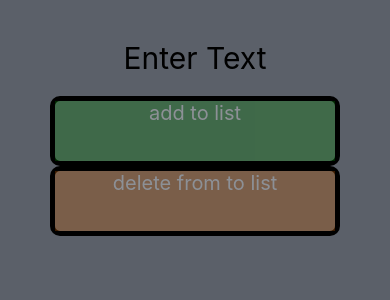
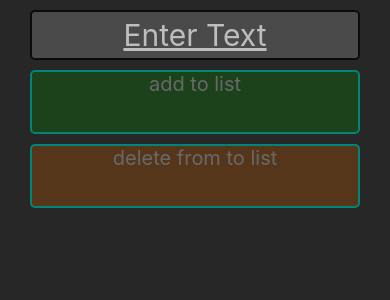
Before and after one commit to isberg1/shoppingList, a React Native app: screen / in a window 390 px wide. Shown: the top 300 px of the page. Built offline with nearby package versions, Linux system fonts and the light colour scheme.

Commit message:
removed unused callbacks, changed styling

```diff
--- a/App.js
+++ b/App.js
@@ -25,7 +25,7 @@ const App = () => {
   const [add, setAdd] = useState('');
   const [list, addToList, deleteList] = useDB({});
 
-  const onPress = () => {
+  const onPressAdd = () => {
     if (add) {
       addToList(add);
       setAdd('');
@@ -43,21 +43,21 @@ const App = () => {
         <View />
         <TextInput
           placeholder={'Enter Text'}
-          style={{...styles.input}}
+          style={styles.input}
           onChangeText={setAdd}
           value={add}
         />
         <Buttons
           addingDisabled={!add}
           deletingDisabled={list.length === 0}
-          onPress={onPress}
+          onPressAdd={onPressAdd}
           onPressDelete={onPressDelete}
         />
         <ScrollView
           contentInsetAdjustmentBehavior="automatic"
           style={styles.scrollView}>
           {list.map((val, index) => (
-            <View key={index} style={styles.border}>
+            <View key={index} style={styles.textBorder}>
               <Text style={styles.text}>{val}</Text>
             </View>
           ))}
--- a/Components/Buttons/Buttons.js
+++ b/Components/Buttons/Buttons.js
@@ -1,44 +1,38 @@
-import React, {useState, useEffect, useCallback} from 'react';
-import {
-  SafeAreaView,
-  ScrollView,
-  View,
-  Text,
-  StatusBar,
-  TextInput,
-  TouchableOpacity,
-} from 'react-native';
-import {styles} from '../../Styles';
+import React from 'react';
+import {View, Text, TouchableOpacity} from 'react-native';
+import {styles} from './styles';
 
-const Buttons = ({
-  onPress,
+export const Button = ({text, onPress, onPressDelete, disabled, styling}) => {
+  return (
+    <View style={styles.buttonContainer}>
+      <TouchableOpacity onPress={onPress} disabled={disabled}>
+        <Text style={[styling, disabled ? [styles.disabled] : {}]}>{text}</Text>
+      </TouchableOpacity>
+    </View>
+  );
+};
+
+export const Buttons = ({
+  onPressAdd,
   onPressDelete,
   addingDisabled,
   deletingDisabled,
 }) => {
   return (
-    <View>
-      <View style={styles.buttonContainer}>
-        <TouchableOpacity onPress={onPress} disabled={addingDisabled}>
-          <Text
-            style={[styles.button, addingDisabled ? [styles.disabled] : {}]}>
-            add to list
-          </Text>
-        </TouchableOpacity>
-      </View>
-      <View style={styles.buttonContainer}>
-        <TouchableOpacity onPress={onPressDelete} disabled={deletingDisabled}>
-          <Text
-            style={[
-              styles.buttonDelete,
-              deletingDisabled ? styles.disabled : {},
-            ]}>
-            delete from to list
-          </Text>
-        </TouchableOpacity>
-      </View>
-    </View>
+    <>
+      <Button
+        text={'add to list'}
+        onPress={onPressAdd}
+        disabled={addingDisabled}
+        styling={styles.button}
+      />
+      <View style={styles.spacing} />
+      <Button
+        text={'delete from to list'}
+        onPress={onPressDelete}
+        disabled={deletingDisabled}
+        styling={styles.buttonDelete}
+      />
+    </>
   );
 };
-
-export default Buttons;
--- /dev/null
+++ b/Components/Buttons/styles.js
@@ -0,0 +1,35 @@
+import {StyleSheet} from 'react-native';
+import {defaultBorder} from '../commonSyles';
+
+const greenBlue = '#008577';
+
+export const styles = StyleSheet.create({
+  button: {
+    textAlign: 'center',
+    textAlignVertical: 'center',
+    fontSize: 20,
+    color: 'white',
+    height: 60,
+    backgroundColor: 'green',
+  },
+  buttonDelete: {
+    textAlign: 'center',
+    textAlignVertical: 'center',
+    fontSize: 20,
+    color: 'white',
+    height: 60,
+    backgroundColor: '#C25B01',
+  },
+  buttonContainer: {
+    fontSize: 50,
+    borderColor: greenBlue,
+    ...defaultBorder,
+    marginHorizontal: 30,
+  },
+  disabled: {
+    opacity: 0.3,
+  },
+  spacing: {
+    marginBottom: 10,
+  },
+});
--- /dev/null
+++ b/Components/commonSyles.js
@@ -0,0 +1,4 @@
+export const defaultBorder = {
+  borderWidth: 2,
+  borderRadius: 5,
+};
--- a/Components/index.js
+++ b/Components/index.js
@@ -1,3 +1,4 @@
-import Buttons from './Buttons/Buttons';
+import {Buttons, Button} from './Buttons/Buttons';
 
 export {Buttons};
+export {Button};
--- a/Styles.js
+++ b/Styles.js
@@ -1,60 +1,42 @@
 import {StyleSheet} from 'react-native';
+import {defaultBorder} from './Components/commonSyles';
+
+const darkTheme = '#272727';
+const gray = '#5A5A5A';
+const greenBlue = '#008577';
 
 export const styles = StyleSheet.create({
-  disabled: {
-    opacity: 0.3,
-  },
   input: {
-    marginTop: 20,
-    padding: 20,
+    textDecorationLine: 'underline',
+    color: 'white',
+    opacity: 0.7,
+    marginHorizontal: 30,
+    marginVertical: 10,
+    padding: 5,
     textAlign: 'center',
     fontSize: 30,
+    backgroundColor: gray,
+    ...defaultBorder,
   },
   text: {
     paddingVertical: 5,
     fontSize: 30,
     textAlign: 'center',
+    backgroundColor: gray,
+    opacity: 0.9,
   },
-  border: {
+  textBorder: {
     marginVertical: 3,
-    borderColor: 'red',
-    borderWidth: 2,
-    borderRadius: 5,
-    marginHorizontal: 50,
+    borderColor: greenBlue,
+    ...defaultBorder,
   },
   scrollView: {
-    margin: 20,
-    height: 200,
-  },
-  body: {
-    paddingTop: 20,
-    backgroundColor: '#aaa',
-  },
-  button: {
-    textAlign: 'center',
-    textAlignVertical: 'center',
-    fontSize: 20,
-    color: 'white',
-    height: 60,
-    backgroundColor: 'green',
-  },
-  buttonDelete: {
-    textAlign: 'center',
-    textAlignVertical: 'center',
-    fontSize: 20,
-    color: 'white',
-    height: 60,
-    backgroundColor: '#C25B01',
-  },
-  buttonContainer: {
-    fontSize: 50,
-    borderColor: '#000',
-    borderRadius: 10,
-    borderWidth: 5,
-    marginHorizontal: 50,
+    marginVertical: 5,
+    marginHorizontal: 30,
+    height: '100%',
   },
   root: {
-    backgroundColor: '#5b6069',
+    backgroundColor: darkTheme,
     height: '100%',
     flex: 1,
   },
--- a/UseDB.js
+++ b/UseDB.js
@@ -1,15 +1,15 @@
 import React, {useState, useEffect, useCallback, useMemo} from 'react';
 import AsyncStorage from '@react-native-community/async-storage';
 
-const listKey = 'LIST';
+const LIST_KEY = 'LIST';
 
-export const useDB = ({saveDataCallback, deleteDataCallback}) => {
+export const useDB = () => {
   const [list, setList] = useState([]);
 
   useEffect(() => {
     const _retrieveData = async () => {
       try {
-        const value = await AsyncStorage.getItem(listKey);
+        const value = await AsyncStorage.getItem(LIST_KEY);
         if (value !== null) {
           // We have data!!
           const val = JSON.parse(value);
@@ -27,8 +27,7 @@ export const useDB = ({saveDataCallback, deleteDataCallback}) => {
     if (list && list.length > 0) {
       const _storeData = async () => {
         try {
-          await AsyncStorage.setItem(listKey, JSON.stringify(list));
-          if (saveDataCallback) saveDataCallback();
+          await AsyncStorage.setItem(LIST_KEY, JSON.stringify(list));
           console.log('storeData');
         } catch (error) {
           console.log('store data error', error);
@@ -36,12 +35,11 @@ export const useDB = ({saveDataCallback, deleteDataCallback}) => {
       };
       _storeData();
     }
-  }, [list, saveDataCallback]);
+  }, [list]);
 
   const _deleteData = async () => {
     try {
-      await AsyncStorage.removeItem(listKey);
-      if (deleteDataCallback) deleteDataCallback();
+      await AsyncStorage.removeItem(LIST_KEY);
       console.log('deleteData');
     } catch (error) {
       console.log('delete data error', error);
```
